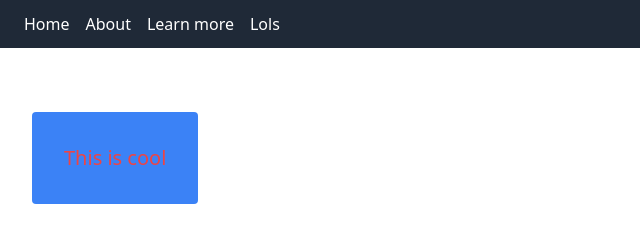
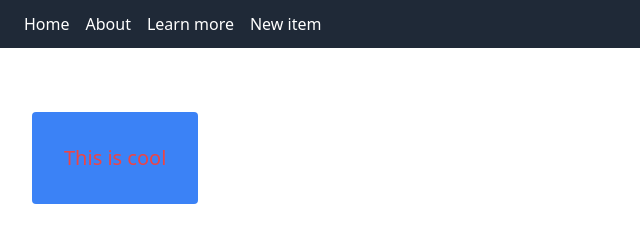
Before and after one commit to kapilannava/portfolio, a Gatsby site: page / in a window 1280 px wide. Shown: the top 233 px of the page, 0-640 px from the left. Built offline with nearby package versions, Linux system fonts and the light colour scheme; Gatsby itself is replaced by a stand-in of ours.

Commit message:
Updated menu item

```diff
--- a/src/components/Header/Header.js
+++ b/src/components/Header/Header.js
@@ -34,7 +34,7 @@
             </a>
 
             <a className="px-2 py-1 text-white semibold rounded hover:bg-gray-700" href="#">
-                Lols
+                New item
             </a>
         </div>
 
```
